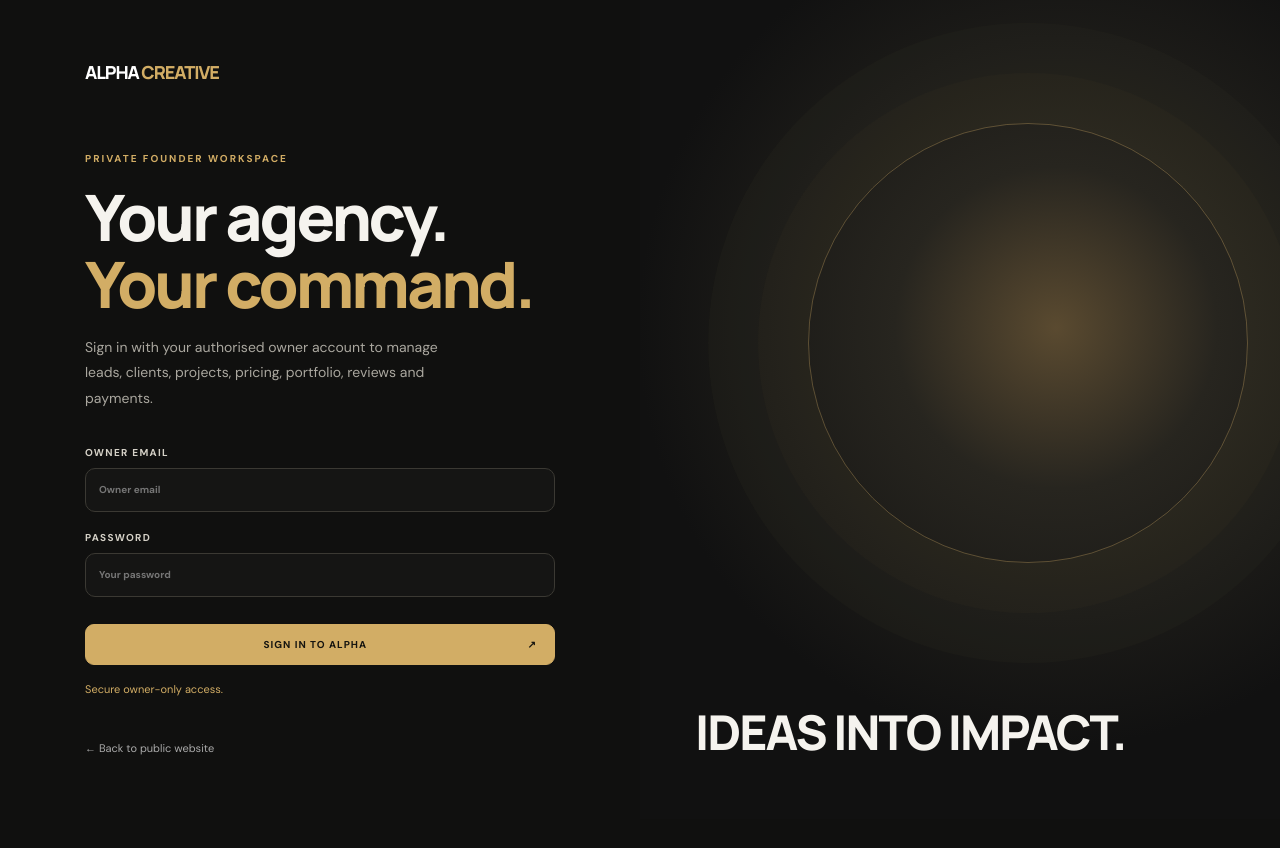
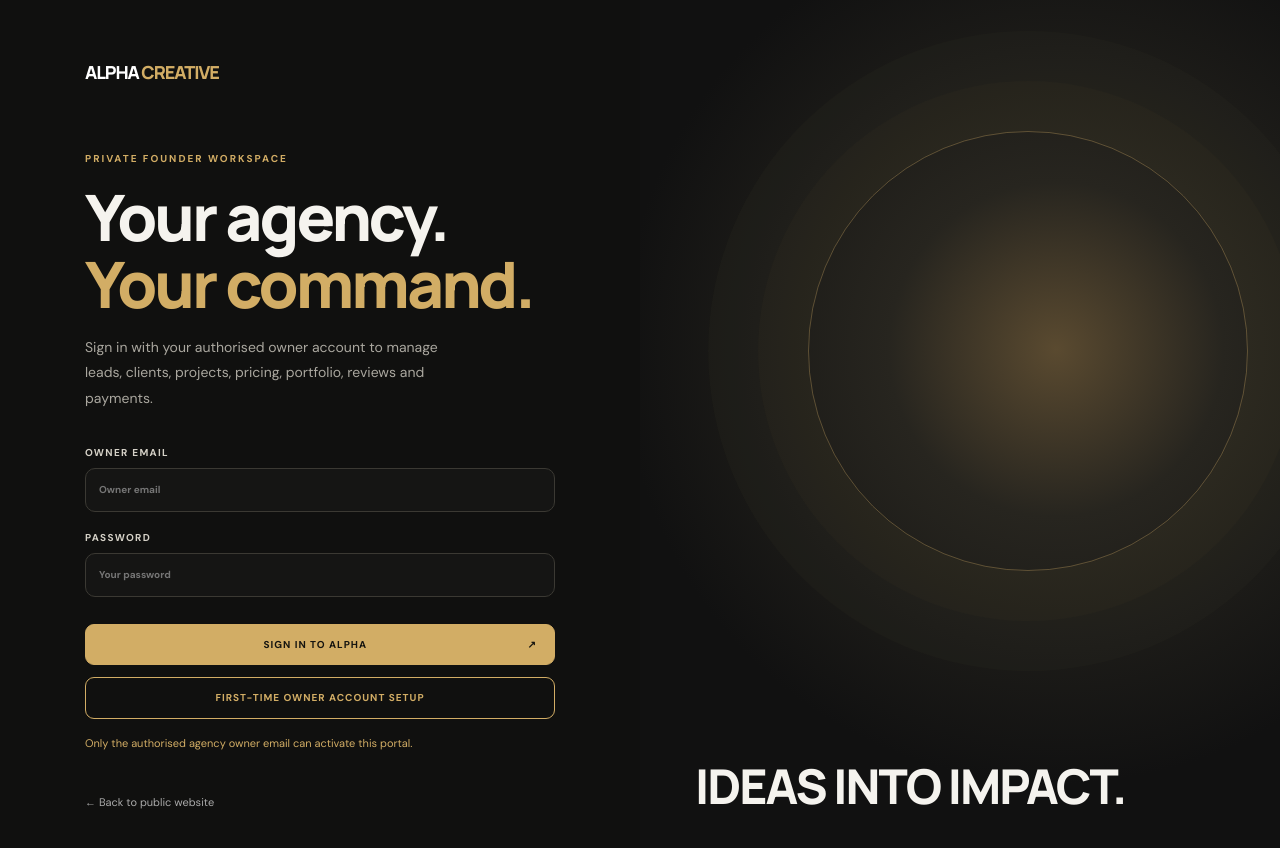
Before and after one commit to manansingh17082005-bot/manan-agency-website, a plain HTML site: page admin/index.html in a window 1280 px wide. Before the commit the page ends 819 px from the top, so only its background shows below. Drawn offline with nearby package versions, Linux system fonts and the light colour scheme.

Commit message:
Add first-time owner setup to admin sign-in

```diff
--- a/admin/index.html
+++ b/admin/index.html
@@ -1,6 +1,6 @@
 <!doctype html>
 <html lang="en"><head><meta charset="utf-8"><meta name="viewport" content="width=device-width,initial-scale=1"><meta name="theme-color" content="#10100f"><title>Founder Console | ALPHA CREATIVE</title><link rel="preconnect" href="https://fonts.googleapis.com"><link rel="preconnect" href="https://fonts.gstatic.com" crossorigin><link href="https://fonts.googleapis.com/css2?family=DM+Sans:wght@400;500;600;700&family=Manrope:wght@400;500;600;700;800&display=swap" rel="stylesheet"><link rel="stylesheet" href="admin.css"></head>
-<body class="admin-page"><section id="loginScreen" class="login-screen"><div class="login-card"><a class="brand" href="../">ALPHA <span>CREATIVE</span></a><p class="eyebrow">PRIVATE FOUNDER WORKSPACE</p><h1>Your agency.<br><em>Your command.</em></h1><p class="muted">Sign in with your authorised owner account to manage leads, clients, projects, pricing, portfolio, reviews and payments.</p><form id="loginForm"><label>OWNER EMAIL<input id="email" type="email" autocomplete="username" required placeholder="Owner email"></label><label>PASSWORD<input id="password" type="password" autocomplete="current-password" required placeholder="Your password"></label><button class="primary-btn" id="loginBtn">SIGN IN TO ALPHA <span>↗</span></button></form><p id="loginStatus" class="status">Secure owner-only access.</p><a class="back-link" href="../">← Back to public website</a></div><div class="login-art"><div class="art-orb"></div><span>IDEAS INTO IMPACT.</span></div></section>
+<body class="admin-page"><section id="loginScreen" class="login-screen"><div class="login-card"><a class="brand" href="../">ALPHA <span>CREATIVE</span></a><p class="eyebrow">PRIVATE FOUNDER WORKSPACE</p><h1>Your agency.<br><em>Your command.</em></h1><p class="muted">Sign in with your authorised owner account to manage leads, clients, projects, pricing, portfolio, reviews and payments.</p><form id="loginForm"><label>OWNER EMAIL<input id="email" type="email" autocomplete="username" required placeholder="Owner email"></label><label>PASSWORD<input id="password" type="password" autocomplete="current-password" required placeholder="Your password"></label><button class="primary-btn" id="loginBtn">SIGN IN TO ALPHA <span>↗</span></button></form><button type="button" id="setupOwnerBtn" class="secondary-btn" style="width:100%;margin-top:12px">FIRST-TIME OWNER ACCOUNT SETUP</button><p id="loginStatus" class="status">Only the authorised agency owner email can activate this portal.</p><a class="back-link" href="../">← Back to public website</a></div><div class="login-art"><div class="art-orb"></div><span>IDEAS INTO IMPACT.</span></div></section>
 <div id="appShell" class="app-shell" hidden><aside class="sidebar"><a class="brand" href="../">ALPHA <span>CREATIVE</span></a><div class="workspace-label">FOUNDER WORKSPACE</div><nav id="sideNav"><button class="nav-item active" data-view="overview"><i>◫</i>Overview</button><button class="nav-item" data-view="leads"><i>⌁</i>Leads & enquiries</button><button class="nav-item" data-view="clients"><i>♙</i>Clients</button><button class="nav-item" data-view="projects"><i>▤</i>Projects & contracts</button><button class="nav-item" data-view="services"><i>✳</i>Services & pricing</button><button class="nav-item" data-view="portfolio"><i>▣</i>Portfolio videos</button><button class="nav-item" data-view="reviews"><i>☆</i>Client reviews</button><button class="nav-item" data-view="payments"><i>₹</i>Payments</button></nav><div class="sidebar-bottom"><div class="owner-chip"><span class="avatar">AC</span><span><b>Agency Owner</b><small id="ownerEmail">Owner account</small></span></div><button id="logoutBtn" class="logout-btn">↪ Sign out</button><a class="public-link" href="../">↗ View public website</a></div></aside>
 <main class="main-area"><header class="topbar"><div><span class="top-kicker">ALPHA CREATIVE / FOUNDER</span><h2 id="pageTitle">Overview</h2></div><div class="top-actions"><span class="secure-pill"><i></i> PRIVATE & SECURE</span><button id="mobileMenu" class="mobile-menu">☰</button></div></header><div id="toast" class="toast" hidden></div><section id="viewRoot" class="view-root"><div class="loading-state">Loading your agency workspace…</div></section><footer class="app-footer">ALPHA CREATIVE <span>·</span> PRIVATE FOUNDER CONSOLE</footer></main></div>
 <script src="https://cdn.jsdelivr.net/npm/@supabase/supabase-js@2"></script><script src="../supabase-config.js"></script><script src="admin.js"></script></body></html>
```
